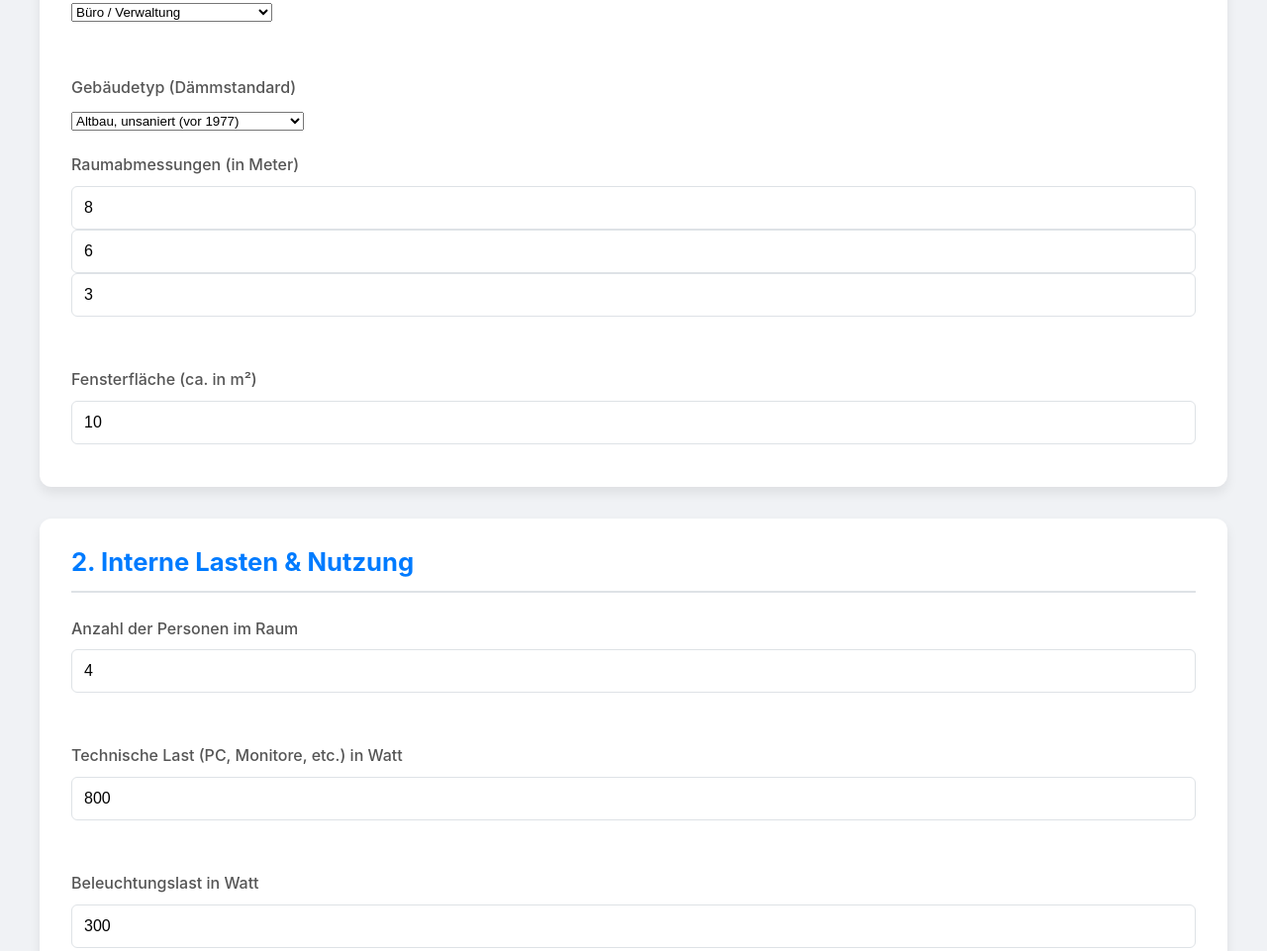
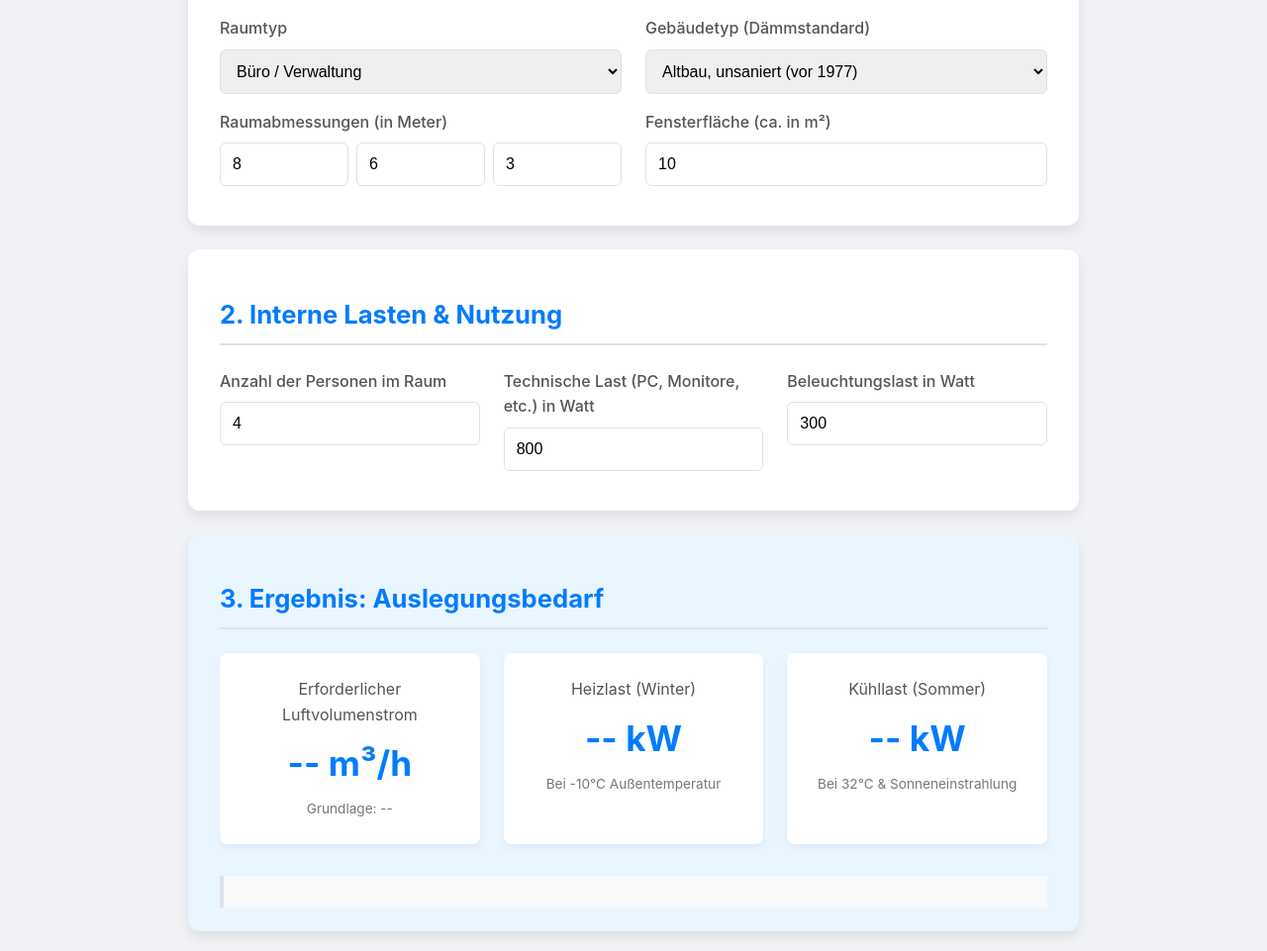
Before and after one commit to Oktaederim/RLTProzessePraxis, a plain HTML site: page index.html in a window 1280 px wide. Shown: the part 281-1242 px from the top of the page at 99% size. Drawn offline with Linux system fonts and the light colour scheme.

Commit message:
Update style.css
Final1

```diff
--- a/style.css
+++ b/style.css
@@ -4,9 +4,11 @@
     --text-color: #333;
     --border-color: #dee2e6;
     --card-bg: #fff;
-    --success-color: #28a745;
-    --danger-color: #dc3545;
-    --label-color: #555;
+    --result-bg: #e9f5ff;
+    --hinweis-bg: #e6f7ff;
+    --hinweis-border: #91d5ff;
+    --sicherheit-bg: #fffbe6;
+    --sicherheit-border: #ffe58f;
 }
 body {
     font-family: -apple-system, BlinkMacSystemFont, "Segoe UI", Roboto, "Helvetica Neue", Arial, sans-serif;
@@ -18,86 +20,77 @@ body {
     justify-content: center;
     line-height: 1.6;
 }
-.container {
-    max-width: 1200px;
-    width: 100%;
-}
-.card-header {
-    display: flex;
-    justify-content: space-between;
-    align-items: center;
-    margin-bottom: 1rem;
-}
-#resetBtn {
-    background-color: #6c757d; color: white; border: none; padding: 0.5rem 1rem;
-    border-radius: 6px; cursor: pointer; font-size: 1rem; font-weight: bold;
-}
-#resetBtn:hover { background-color: #5a6268; }
-
-h1, h2, h3, h4, h5 {
-    color: var(--primary-color);
-    margin-top: 0;
-    margin-bottom: 0.5em;
-}
-h1 { font-size: 2.2rem; text-align: center; }
-h2 { font-size: 1.6rem; border-bottom: 2px solid var(--border-color); padding-bottom: 0.5rem; margin-bottom: 1.5rem; }
-h3 { font-size: 1.4rem; margin-top: 1rem; }
-.card-header h2 { border-bottom: none; padding-bottom: 0; margin: 0; }
-.subtitle { text-align: center; color: var(--label-color); margin-top: -0.5rem; margin-bottom: 2rem; }
+.container { max-width: 900px; width: 100%; }
+header { text-align: center; margin-bottom: 2rem; }
+h1 { font-size: 2.2rem; color: var(--primary-color); }
+h2 { font-size: 1.6rem; color: var(--primary-color); border-bottom: 2px solid var(--border-color); padding-bottom: 0.5rem; margin-bottom: 1.5rem; }
+.subtitle { color: #555; margin-top: -0.5rem; }
 .card {
     background-color: var(--card-bg);
     border-radius: 12px;
     box-shadow: 0 6px 12px rgba(0, 0, 0, 0.08);
     padding: 1.5rem 2rem;
-    margin-bottom: 2rem;
+    margin-bottom: 1.5rem;
 }
-.grid-container { display: grid; gap: 2rem; }
-.config-grid { grid-template-columns: repeat(auto-fit, minmax(280px, 1fr)); }
-.water-temp-grid { grid-template-columns: repeat(auto-fit, minmax(250px, 1fr)); }
-
-.input-group, .input-group-inline { margin-bottom: 1.2rem; }
-.input-group label, .input-group-inline label {
-    display: block; font-weight: 500; margin-bottom: 0.5rem; color: var(--label-color);
+.grid-container {
+    display: grid;
+    grid-template-columns: repeat(auto-fit, minmax(250px, 1fr));
+    gap: 1.5rem;
 }
-.input-group input[type="number"], .input-group-inline input[type="number"] {
-    width: 100%; padding: 0.75rem; border: 1px solid var(--border-color);
-    border-radius: 6px; font-size: 1rem; box-sizing: border-box;
+.input-group { margin-bottom: 1rem; }
+.input-group label { display: block; font-weight: 500; margin-bottom: 0.5rem; color: #555; }
+.input-group input, .input-group select {
+    width: 100%;
+    padding: 0.75rem;
+    border: 1px solid var(--border-color);
+    border-radius: 6px;
+    font-size: 1rem;
+    box-sizing: border-box;
 }
-.input-group-inline > div { display: flex; gap: 0.5rem; }
-.main-config-section { padding: 1rem; background-color: #fafafa; border-radius: 8px;}
-.main-config-section h4 { margin-bottom: 0.8rem; }
-.radio-group { display: flex; gap: 1rem; flex-wrap: wrap; justify-content: space-around; }
-.radio-group label { display: flex; align-items: center; gap: 0.4rem; font-weight: normal; cursor: pointer; padding: 0.5rem; }
-
-.process-flow-container { display: flex; align-items: stretch; justify-content: space-between; gap: 0.5rem; overflow-x: auto; padding: 1rem 0; }
-.process-column { display: flex; flex-direction: column; align-items: center; text-align: center; }
-.state-node, .component-node { border: 2px solid var(--border-color); border-radius: 8px; padding: 0.8rem 1rem; width: 140px; transition: all 0.3s ease-in-out; }
-.state-node { background-color: #fff; }
-.state-node p { display: flex; justify-content: space-between; margin: 0.3rem 0; font-size: 0.9rem; }
-.component-node { background-color: #fafafa; margin-bottom: 0.5rem; min-height: 85px; display: flex; flex-direction: column; justify-content: center; }
-.component-node p { margin: 0.3rem 0; font-size: 0.9rem; }
-.final-state { border-width: 3px; }
-.state-node.color-green { border-color: var(--success-color); }
-.state-node.color-red { border-color: var(--danger-color); }
-.state-node.color-blue { border-color: var(--primary-color); }
-.component-node.inactive, .state-node.inactive { opacity: 0.5; border-style: dashed; }
-
-.arrow { display: none; }
-@media (min-width: 992px) { .arrow { display: flex; align-items: center; font-size: 2rem; color: #ccc; } }
-.process-overview { text-align: center; padding: 1rem; border-radius: 6px; margin-bottom: 1.5rem; font-size: 1.2rem; font-weight: bold; border: 1px solid; }
-.process-info { background-color: #e2f3ff; color: #004085; border-color: #b8daff; }
-.process-heating { background-color: #f8d7da; color: #721c24; border-color: #f5c6cb; }
-.process-success { background-color: #d4edda; color: #155724; border-color: #c3e6cb; }
-.summary-grid { display: grid; grid-template-columns: 1fr; gap: 2rem; margin-top: 1.5rem; }
-@media (min-width: 768px) { .summary-grid { grid-template-columns: auto 1fr; } }
-.power-summary { background-color: #f8f9fa; padding: 1.5rem; border-radius: 8px; }
-.power-summary h4 { margin-top: 0; color: var(--primary-color); }
-.power-summary p { display: flex; justify-content: space-between; font-size: 1.1rem; }
-.summary-table { width: 100%; border-collapse: collapse; }
-.summary-table th, .summary-table td { padding: 0.8rem; border: 1px solid var(--border-color); text-align: right; }
-.summary-table th { background-color: #e9ecef; color: var(--primary-color); text-align: center; }
-.summary-table td:first-child { font-weight: 500; text-align: left; color: var(--label-color); }
-.summary-table td { font-weight: bold; }
-.info-text { font-size: 0.85rem; font-style: italic; color: var(--label-color); margin-top: 1rem; text-align: center; }
+.dimension-group { display: flex; gap: 0.5rem; }
+.result-card { background-color: var(--result-bg); margin-top: 1.5rem; }
+.result-grid {
+    display: grid;
+    grid-template-columns: repeat(auto-fit, minmax(220px, 1fr));
+    gap: 1.5rem;
+    text-align: center;
+}
+.result-item { background: #fff; padding: 1.5rem; border-radius: 8px; box-shadow: 0 4px 8px rgba(0,0,0,0.05); }
+.result-label { font-size: 1rem; color: #555; }
+.result-value {
+    display: block;
+    font-size: 2.2rem;
+    font-weight: bold;
+    color: var(--primary-color);
+    margin: 0.5rem 0;
+}
+.result-info { font-size: 0.85rem; color: #777; margin: 0; }
+.erlaeuterung {
+    margin-top: 2rem;
+    padding: 1rem;
+    background: #f8f9fa;
+    border-left: 4px solid var(--border-color);
+    font-size: 0.9rem;
+}
+.erlaeuterung p { margin: 0.5rem 0; }
+.hinweis-box, .sicherheitshinweis-box {
+    border-radius: 8px;
+    padding: 1rem 1.5rem;
+    margin-bottom: 1.5rem;
+}
+.hinweis-box {
+    background-color: var(--hinweis-bg);
+    border: 1px solid var(--hinweis-border);
+}
+.sicherheitshinweis-box {
+    background-color: var(--sicherheit-bg);
+    border: 1px solid var(--sicherheit-border);
+    border-left: 5px solid var(--sicherheit-border);
+}
+.hinweis-box p, .sicherheitshinweis-box p {
+    margin: 0.5rem 0;
+    font-size: 0.95rem;
+}
+.hinweis-box p:first-child, .sicherheitshinweis-box p:first-child { margin-top: 0; }
+.hinweis-box p:last-child, .sicherheitshinweis-box p:last-child { margin-bottom: 0; }
 .footer { text-align: center; margin-top: 2rem; color: #888; font-size: 0.9rem; }
-hr { border: none; border-top: 1px solid var(--border-color); margin: 1.5rem 0; }
```
